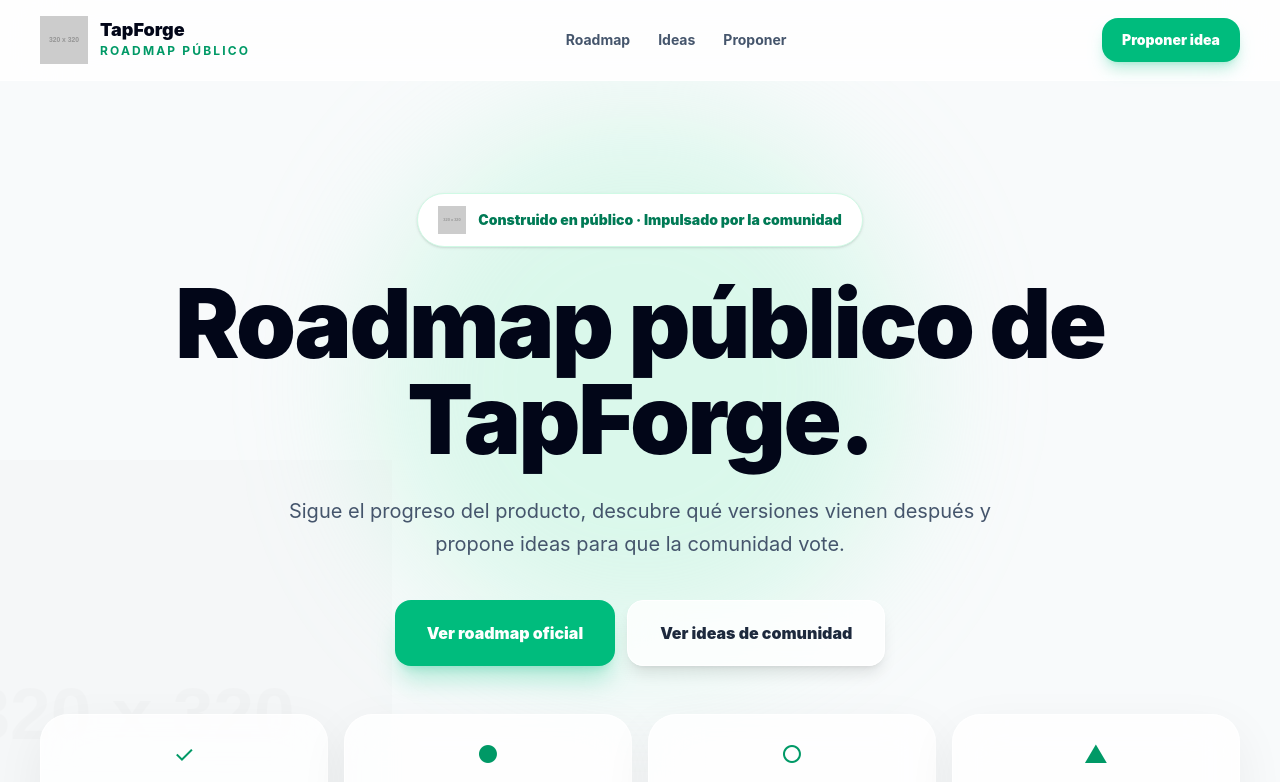
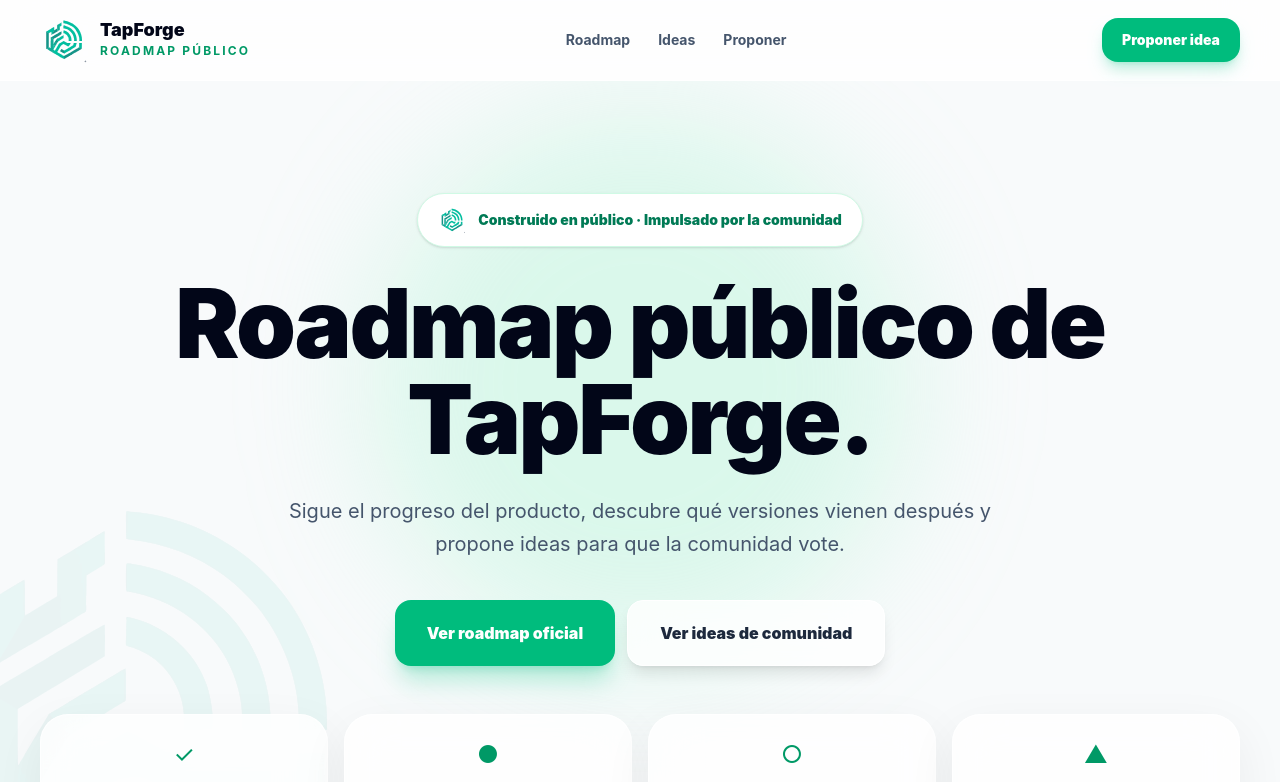
Before and after one commit to Chuse/tapforge-web, a React (Vite) app: page /roadmap in a window 1280 px wide. Shown: the top 782 px of the page. Built offline with nearby package versions, Linux system fonts and the light colour scheme.

Commit message:
Update Roadmap.jsx

```diff
--- a/src/pages/Roadmap.jsx
+++ b/src/pages/Roadmap.jsx
@@ -1,6 +1,5 @@
 import React, { useMemo, useState } from "react";
-
-const LOGO_SRC = "https://dummyimage.com/320x320/02bfa0/ffffff&text=TapForge";
+import logo from "../assets/tapforge-logo.svg";
 
 const roadmap = [
   {
@@ -96,7 +95,13 @@
 ];
 
 function Logo({ className = "h-12 w-12", muted = false }) {
-  return <img src={LOGO_SRC} alt="TapForge" className={`${className} object-contain ${muted ? "opacity-[0.06]" : ""}`} />;
+  return (
+    <img
+      src={logo}
+      alt="TapForge"
+      className={`${className} object-contain ${muted ? "opacity-[0.06]" : ""}`}
+    />
+  );
 }
 
 function Header() {
```
